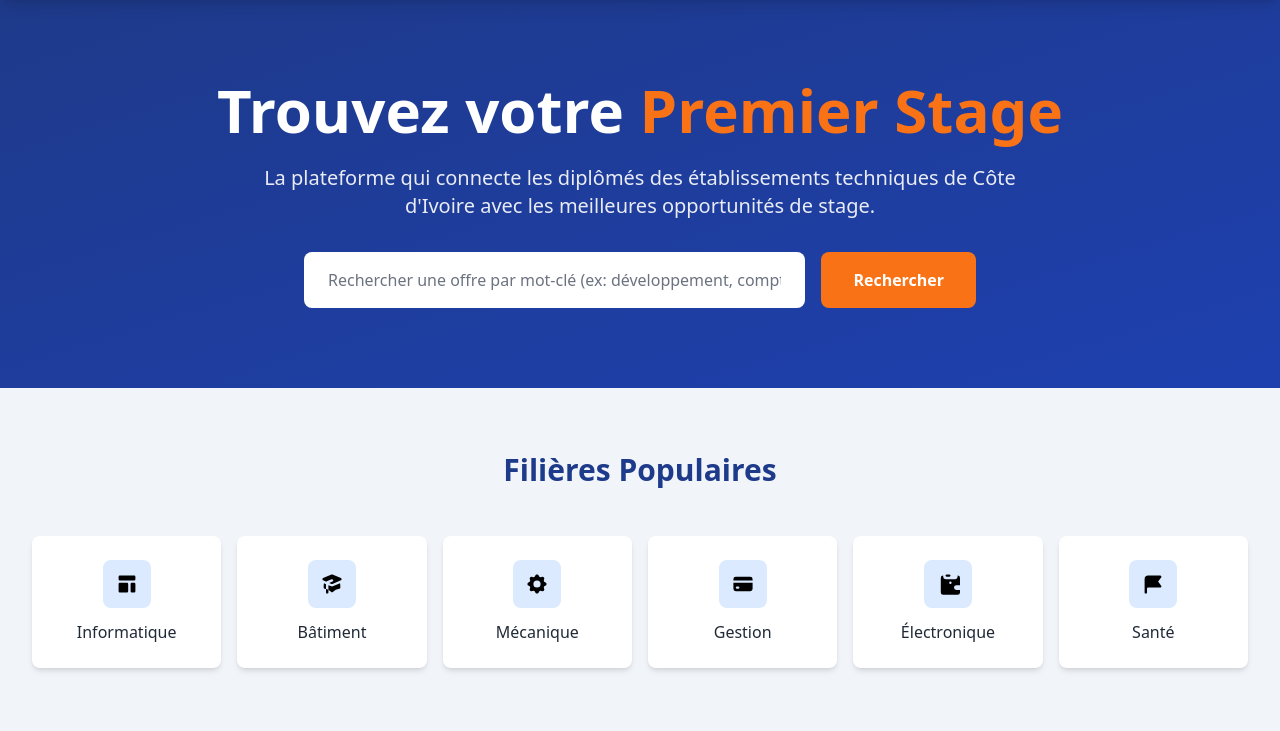
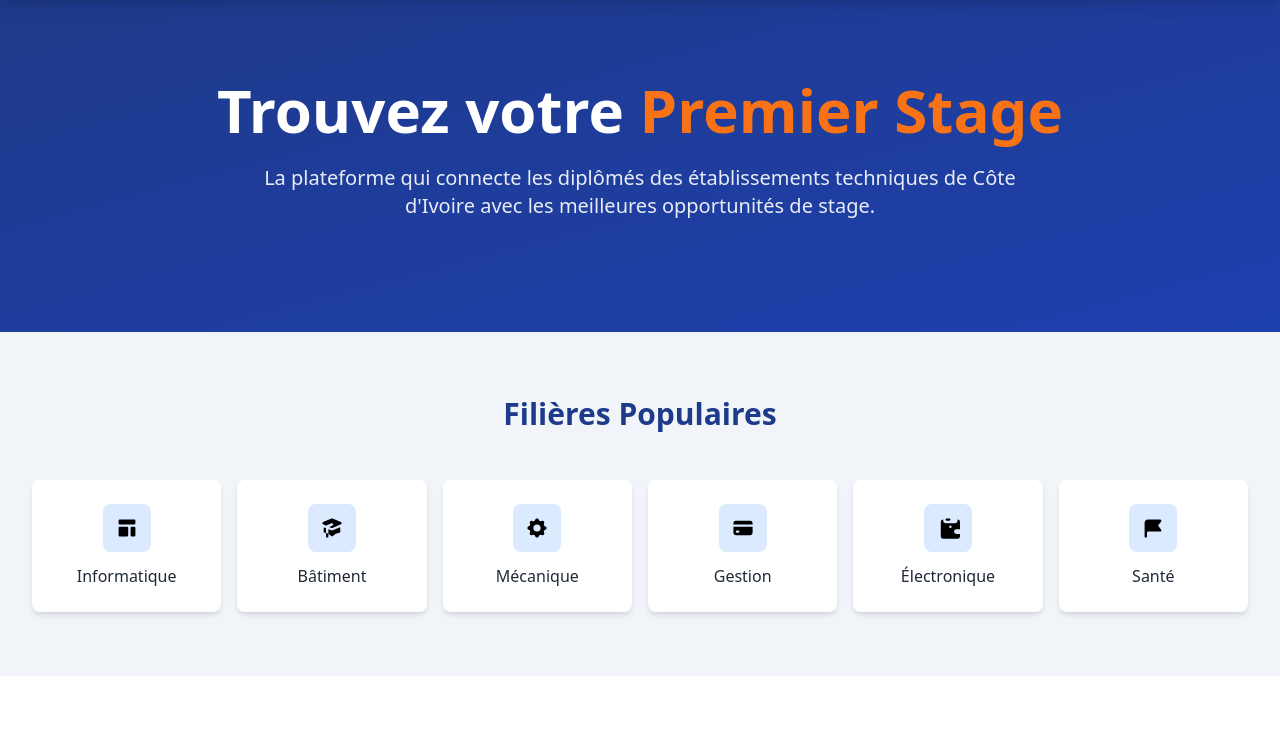
Before and after one commit to totoguie/mon_premier_stage, a Django app: page / in a window 1280 px wide. Shown: the part 64-795 px from the top of the page. Run offline with Django 4.2, Linux system fonts and the light colour scheme; data comes from the database, SQL or seed files in the repository; some libraries are stand-ins or nearby versions.

```diff
--- a/app_premier_stage/templates/home.html
+++ b/app_premier_stage/templates/home.html
@@ -63,7 +63,7 @@
                 </p>
 
                 <!-- Barre de recherche -->
-                <div class="max-w-2xl mx-auto">
+                {% comment %} <div class="max-w-2xl mx-auto">
                     <div class="flex flex-col sm:flex-row gap-4">
                         <input
                             type="text"
@@ -74,7 +74,7 @@
                             Rechercher
                         </button>
                     </div>
-                </div>
+                </div> {% endcomment %}
             </div>
         </section>
 
```
